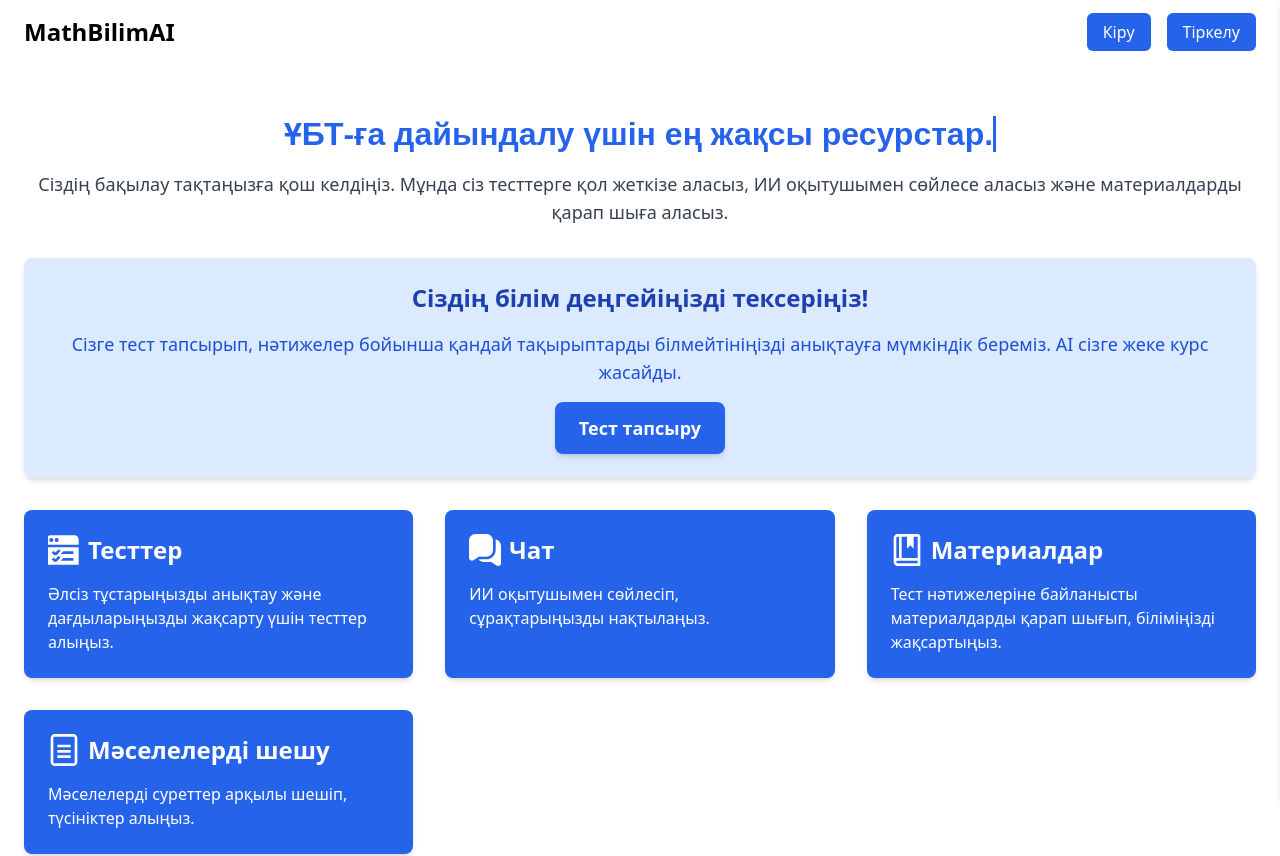
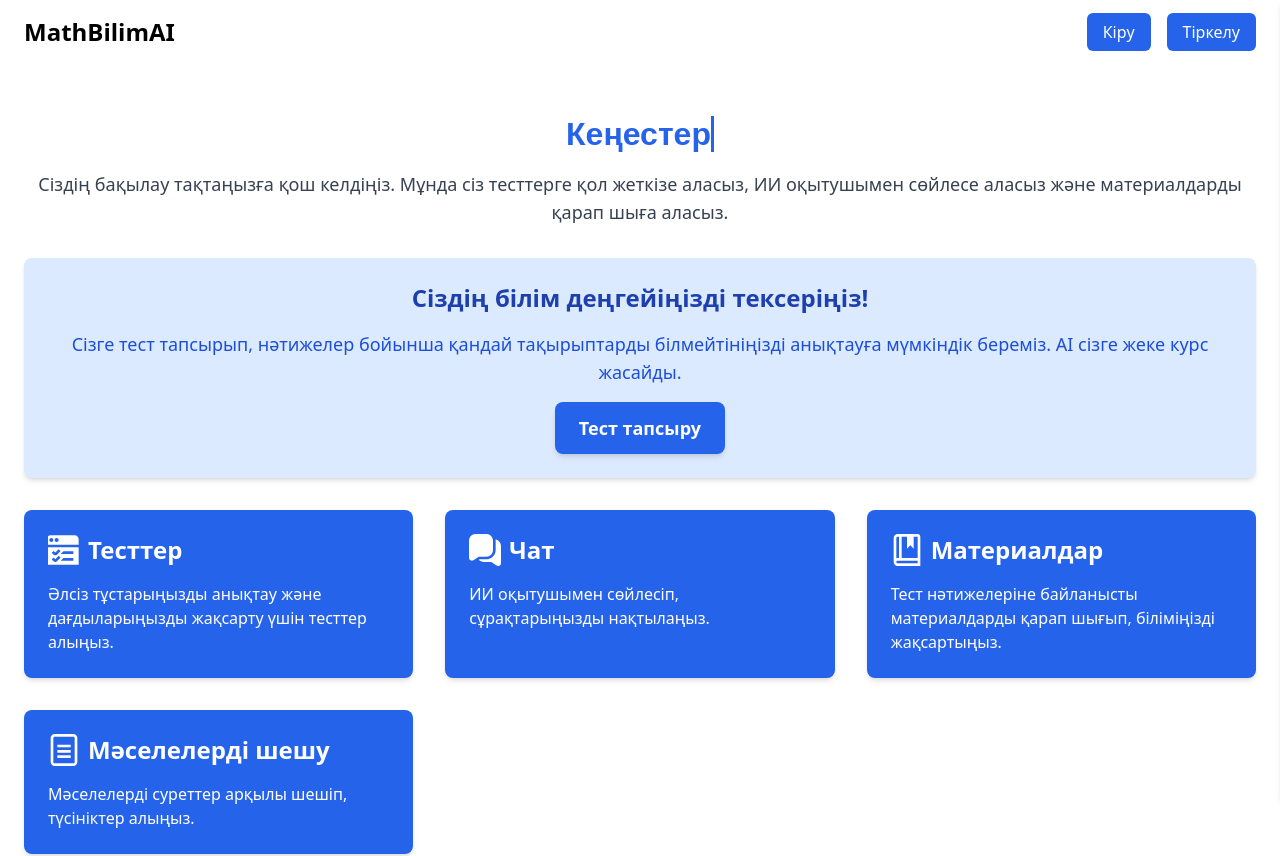
Before and after one commit to Alzhandar/MathBilimAI-client, a Next.js app: page /dashboard in a window 1280 px wide. Shown: the top 856 px of the page. Built offline with nearby package versions, Linux system fonts and the light colour scheme.

Commit message:
dashbord

```diff
--- a/pages/dashboard.tsx
+++ b/pages/dashboard.tsx
@@ -2,9 +2,9 @@ import React, { useEffect, useState } from 'react';
 import Link from 'next/link';
 
 const texts = [
-    'ҰБТ-ға дайындалу үшін ең жақсы ресурстар.',
-    'Математика бойынша кеңестер мен әдістер.',
-    'ҰБТ-ға табысты өту үшін қажетті ақпарат.'
+    'ҰБТ-ға ең жақсы ресурстар.',
+    'Кеңестер мен әдістер.',
+    'ҰБТ-дан жоғары балл ал.'
 ];
 
 const Dashboard = () => {
```
